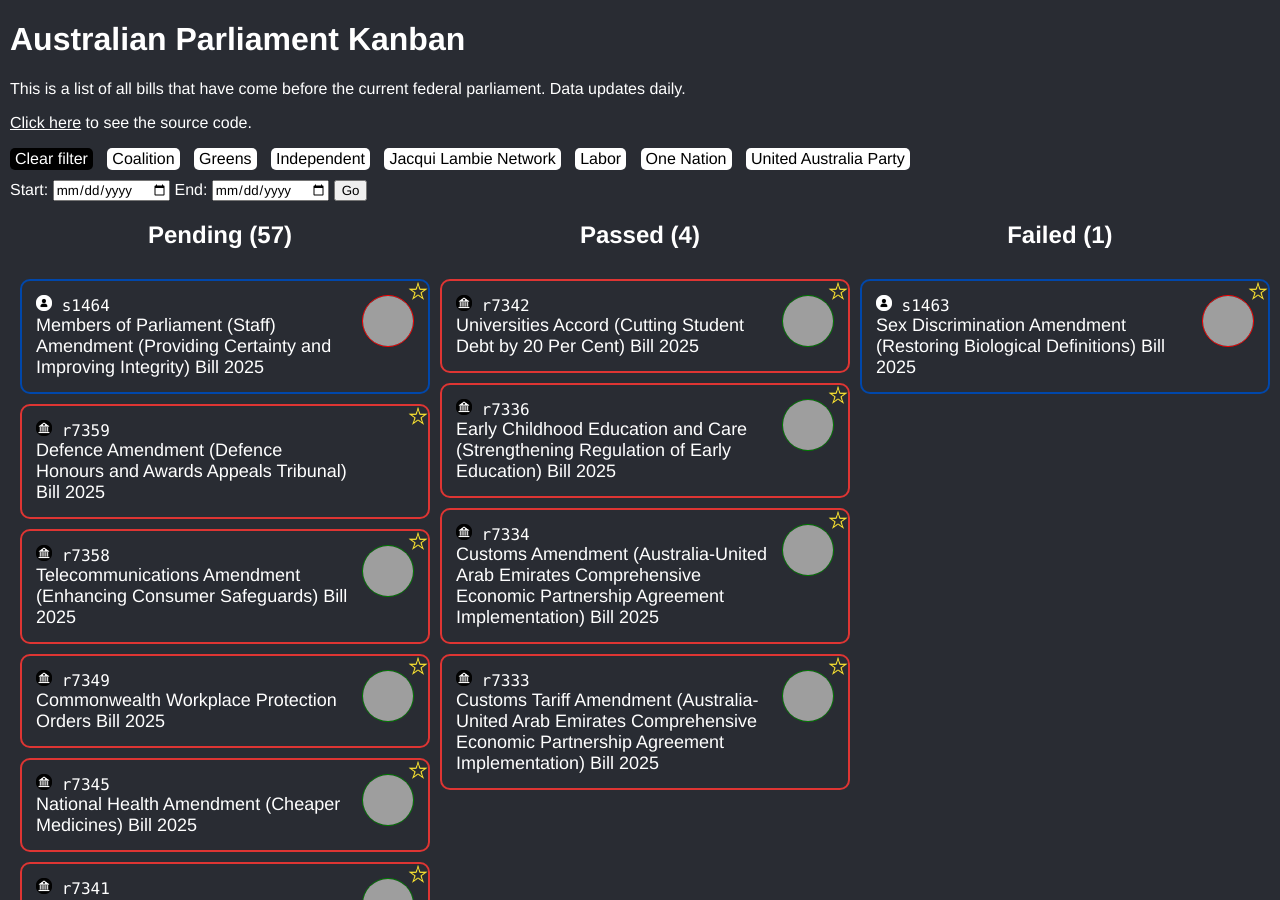
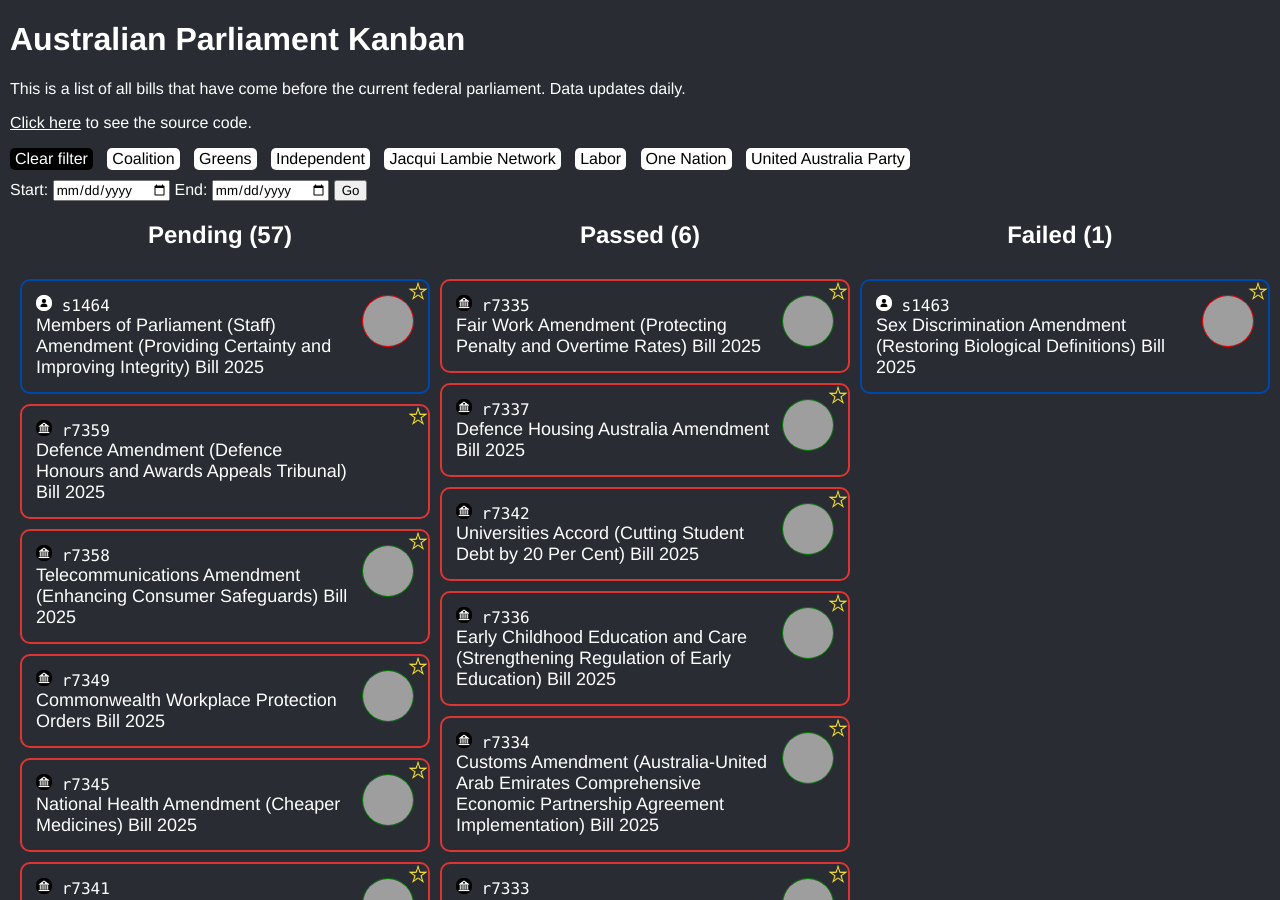
Before and after one commit to Coedice/parliament-kanban, a Jekyll site: the page built from index.html, in a window 1280 px wide and 900 px high. Built offline with Jekyll 4.4.1, drawn with Linux system fonts in a browser that asks for light colours; part of the change alters nothing that is shown; grey boxes are pictures that could not be loaded.

Commit message:
Update bill data

```diff
--- a/_data/bills.yml
+++ b/_data/bills.yml
@@ -34,7 +34,7 @@ pending:
     minister_division: "Watson"
     pdf_url: "https://parlinfo.aph.gov.au/parlInfo/download/legislation/bills/r7338_first-reps/toc_pdf/25032b01.pdf;fileType=application%2Fpdf"
     last_updated: 2025-07-31
-    second_reading_hansard_url: "https://parlinfo.aph.gov.au/parlInfo/search/display/display.w3p;query=Id%3A%22chamber%2Fhansardr%2F28810%2F0091%22"
+    second_reading_hansard_url: "https://parlinfo.aph.gov.au/parlInfo/search/display/display.w3p;query=Id%3A%22chamber%2Fhansardr%2F28810%2F0090%22"
   - bill_id: "r7339"
     title: "Australian Security Intelligence Organisation Amendment Bill (No. 2) 2025"
     status: "Before Reps"
@@ -52,7 +52,7 @@ pending:
     minister_division: "Watson"
     pdf_url: "https://parlinfo.aph.gov.au/parlInfo/download/legislation/bills/r7339_first-reps/toc_pdf/25033b01.pdf;fileType=application%2Fpdf"
     last_updated: 2025-07-23
-    second_reading_hansard_url: "https://parlinfo.aph.gov.au/parlInfo/search/display/display.w3p;query=Id%3A%22chamber%2Fhansardr%2F28810%2F0095%22"
+    second_reading_hansard_url: "https://parlinfo.aph.gov.au/parlInfo/search/display/display.w3p;query=Id%3A%22chamber%2Fhansardr%2F28810%2F0094%22"
   - bill_id: "r7340"
     title: "Health Insurance (Pathology) (Fees) (Repeal) Bill 2025"
     status: "Before Senate"
@@ -1062,6 +1062,24 @@ passed:
     pdf_url: "https://parlinfo.aph.gov.au/parlInfo/download/legislation/bills/r7334_aspassed/toc_pdf/25029b01.pdf;fileType=application%2Fpdf"
     last_updated: 2025-08-02
     second_reading_hansard_url: "https://parlinfo.aph.gov.au/parlInfo/search/display/display.w3p;query=Id%3A%22chamber%2Fhansardr%2F28811%2F0028%22"
+  - bill_id: "r7335"
+    title: "Fair Work Amendment (Protecting Penalty and Overtime Rates) Bill 2025"
+    status: "Assent"
+    type: "Government"
+    portfolio: "Employment and Workplace Relations"
+    originating_house: "House of Representatives"
+    summary: "Amends the Fair Work Act 2009 to establish a principle requiring the Fair Work Commission to ensure that penalty and overtime rates are not reduced and that modern awards do not include terms that substitute employees’ entitlements to receive penalty or overtime rates where those terms would have the effect of reducing that additional remuneration employees would otherwise receive."
+    sponsor_name: null
+    sponsor_party: null
+    sponsor_id: null
+    sponsor_division: null
+    minister_name: "Amanda Rishworth"
+    minister_party: "Labor"
+    minister_id: "10543"
+    minister_division: "Kingston"
+    pdf_url: "https://parlinfo.aph.gov.au/parlInfo/download/legislation/bills/r7335_aspassed/toc_pdf/25030b01.pdf;fileType=application%2Fpdf"
+    last_updated: 2025-08-29
+    second_reading_hansard_url: "https://parlinfo.aph.gov.au/parlInfo/search/display/display.w3p;query=Id%3A%22chamber%2Fhansardr%2F28811%2F0012%22"
   - bill_id: "r7336"
     title: "Early Childhood Education and Care (Strengthening Regulation of Early Education) Bill 2025"
     status: "Act"
@@ -1080,6 +1098,24 @@ passed:
     pdf_url: "https://parlinfo.aph.gov.au/parlInfo/download/legislation/bills/r7336_aspassed/toc_pdf/25031b01.pdf;fileType=application%2Fpdf"
     last_updated: 2025-08-02
     second_reading_hansard_url: "https://parlinfo.aph.gov.au/parlInfo/search/display/display.w3p;query=Id%3A%22chamber%2Fhansardr%2F28810%2F0012%22"
+  - bill_id: "r7337"
+    title: "Defence Housing Australia Amendment Bill 2025"
+    status: "Assent"
+    type: "Government"
+    portfolio: "Defence"
+    originating_house: "House of Representatives"
+    summary: "Amends the Defence Housing Australia Act 1987 to enable Defence Housing Australia to provide housing and housing-related services to additional classes of persons."
+    sponsor_name: null
+    sponsor_party: null
+    sponsor_id: null
+    sponsor_division: null
+    minister_name: "Matt Keogh"
+    minister_party: "Labor"
+    minister_id: "10861"
+    minister_division: "Burt"
+    pdf_url: "https://parlinfo.aph.gov.au/parlInfo/download/legislation/bills/r7337_aspassed/toc_pdf/25037b01.pdf;fileType=application%2Fpdf"
+    last_updated: 2025-08-28
+    second_reading_hansard_url: "https://parlinfo.aph.gov.au/parlInfo/search/display/display.w3p;query=Id%3A%22chamber%2Fhansardr%2F28811%2F0016%22"
   - bill_id: "r7342"
     title: "Universities Accord (Cutting Student Debt by 20 Per Cent) Bill 2025"
     status: "Act"
```
